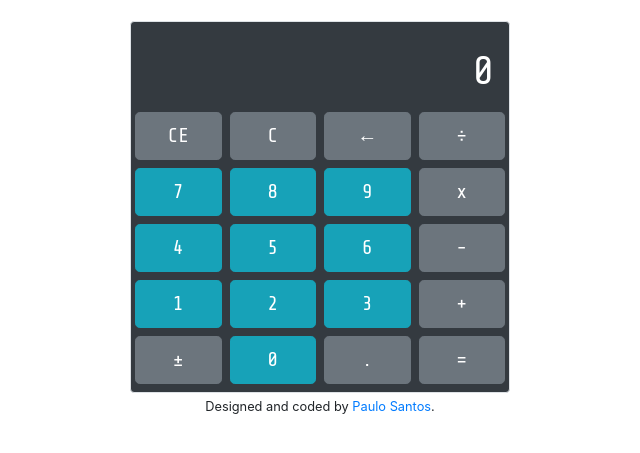
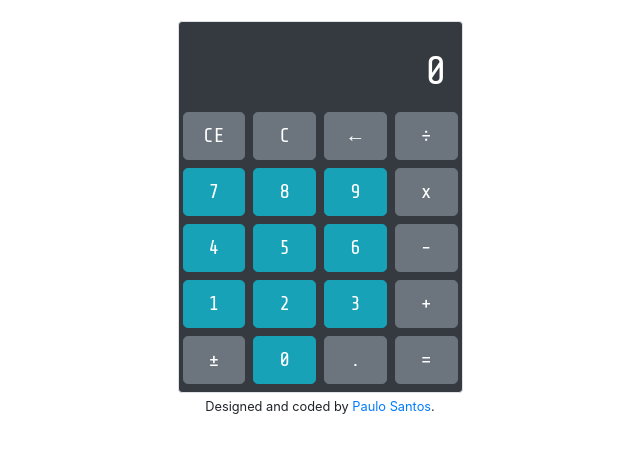
Before and after one commit to pawlo0/simple-calculator, a plain HTML site: page index.html in a window 1280 px wide. Shown: the part 67-520 px from the top of the page, without its empty margins (320-960 px from the left). Drawn offline with nearby package versions, Linux system fonts and the light colour scheme.

Commit message:
updates size of CalculatorPad

```diff
--- a/index.html
+++ b/index.html
@@ -37,7 +37,7 @@
       <div class="row justify-content-md-center align-items-center">
         <div
           id="App"
-          class="col col-sm-8 col-md-6 col-lg-4 border bg-dark rounded"
+          class="col col-sm-12 col-md-6 col-lg-4 col-xl-3 border bg-dark rounded"
         ></div>
       </div>
       <div class="row justify-content-md-center align-items-center">
```
